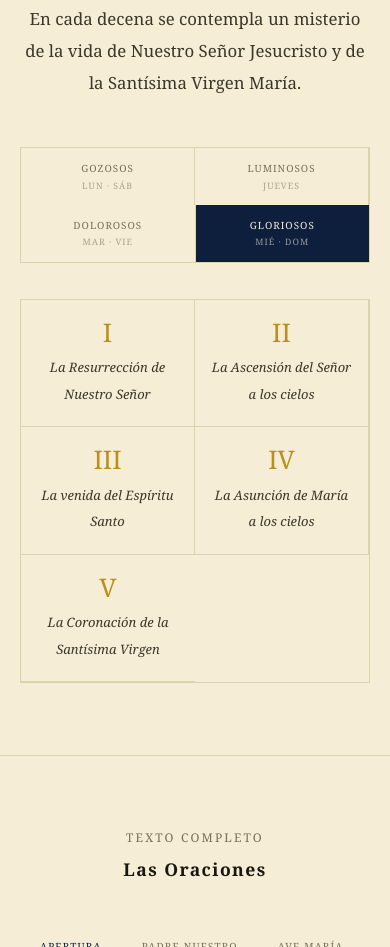
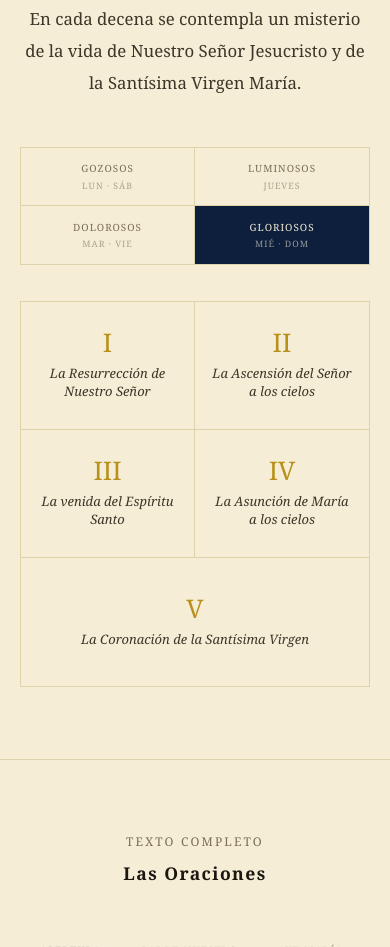
Before and after one commit to sistaterro/santo_rosario, a website: page www/index.html in a window 390 px wide. Shown: the part 1092-2039 px from the top of the page. Drawn offline with Linux system fonts and the light colour scheme.

Commit message:
Fix mystery layout on home screen

```diff
--- a/www/css/styles.css
+++ b/www/css/styles.css
@@ -345,15 +345,15 @@
 .misterios-header{text-align:center;margin-bottom:48px;}
 .misterios-header .t-sub{margin-bottom:14px;display:block;}
 
-/* cuatro columnas de misterios */
 .misterios-tabs{
-  display:flex;justify-content:center;gap:0;
+  display:grid;
+  grid-template-columns:repeat(4,1fr);
+  gap:0;
   border:1px solid var(--pergamino-3);
   margin-bottom:36px;
-  flex-wrap:wrap;
 }
 .m-tab{
-  flex:1;min-width:120px;
+  min-width:0;
   padding:12px 8px;text-align:center;
   font-family:var(--cinzel);font-size:.62rem;
   letter-spacing:.1em;text-transform:uppercase;
@@ -403,8 +403,40 @@
 }
 
 @media(max-width:640px){
-  .misterios-grid{grid-template-columns:1fr 1fr;}
-  .misterio-card{border-bottom:1px solid var(--pergamino-3);}
+  .misterios-tabs{
+    grid-template-columns:1fr 1fr;
+  }
+  .m-tab{
+    min-height:58px;
+    border-right:1px solid var(--pergamino-3);
+    border-bottom:1px solid var(--pergamino-3);
+  }
+  .m-tab:nth-child(2n){
+    border-right:none;
+  }
+  .m-tab:nth-last-child(-n+2){
+    border-bottom:none;
+  }
+
+  .misterios-grid{
+    grid-template-columns:1fr 1fr;
+  }
+  .misterio-card{
+    min-height:128px;
+    display:flex;
+    flex-direction:column;
+    justify-content:center;
+    border-right:1px solid var(--pergamino-3);
+    border-bottom:1px solid var(--pergamino-3);
+  }
+  .misterio-card:nth-child(2n){
+    border-right:none;
+  }
+  .misterio-card:nth-child(5){
+    grid-column:1 / -1;
+    border-right:none;
+    border-bottom:none;
+  }
 }
 
 
```
